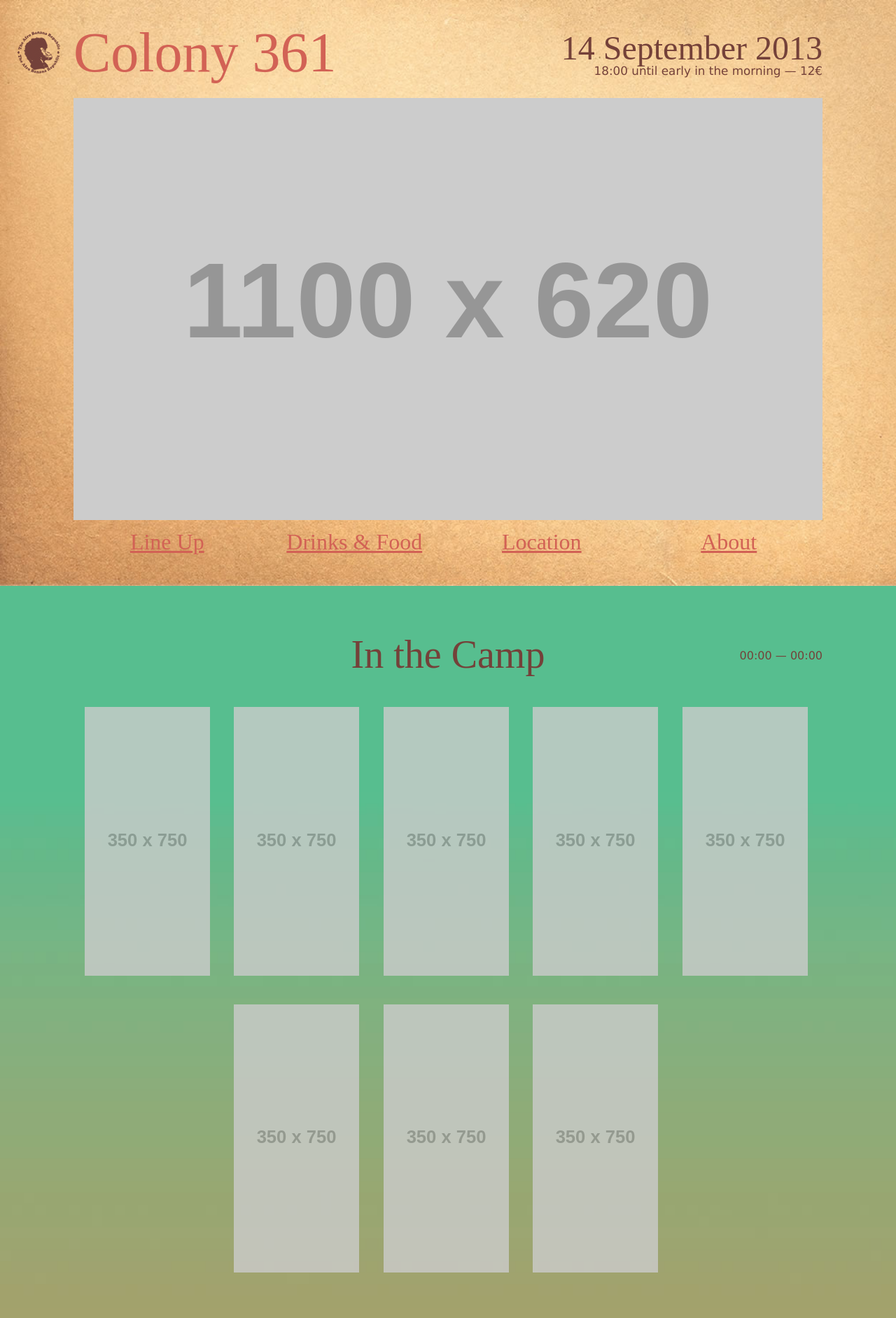
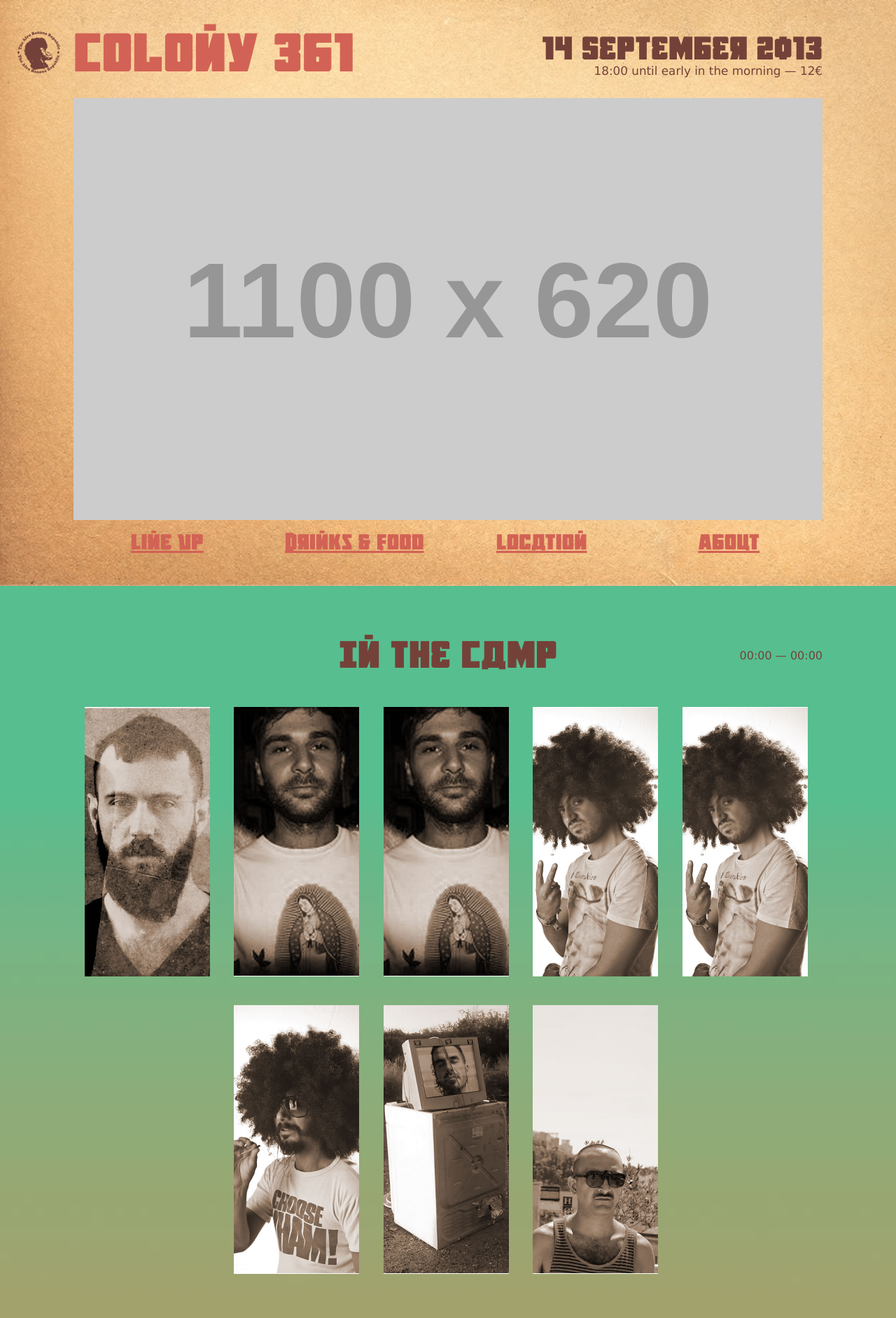
Before and after one commit to afrobanana/colony361, a Jekyll site: the page built from index.html, in a window 1280 px wide. Shown: the top 1883 px of the page at 70% size. Built offline with Jekyll 4.4.1, drawn with Linux system fonts in a browser that asks for light colours; some web fonts are replaced.

Commit message:
lineup photos

```diff
--- a/_layouts/base.html
+++ b/_layouts/base.html
@@ -24,7 +24,7 @@
     <meta property="og:description" content="{{ site.description }}" >
     <meta name="description" content="{{ site.description }}">
     <meta name="keywords" content="The Afro Banana Republic, Cyprus">
-    <link rel="stylesheet" href="{{ site.root }}/static/css/main.css?v={{ site.time | date: "%U%j%H%S" }}" media="all">
+    <link rel="stylesheet" href="/static/css/main.css?v={{ site.time | date: "%U%j%H%S" }}" media="all">
 </head>
 <body>
 <script type="text/javascript">
@@ -69,7 +69,7 @@
                     <ol class="c361-lineup-list">
                         <li class="c361-lineup-list-item">
                             <h4 class="c361-heading">Mr. Ties</h4>
-                           <a><img class="c361-lineup-list-item-image" src="http://placehold.it/350x750"></a>
+                           <a><img class="c361-lineup-list-item-image" src="/static/images/djs/mr-ties.jpg" width="350" height="752"></a>
                             <p class="c361-lineup-list-item-meta">
                                 <span class="c361-lineup-list-item-time">2:30</span>
                                 <span class="c361-lineup-list-item-type">dj set</span>
@@ -83,7 +83,7 @@
                         </li>
                         <li class="c361-lineup-list-item">
                             <h4 class="c361-heading">Jimmy Jib</h4>
-                            <img class="c361-lineup-list-item-image" src="http://placehold.it/350x750">
+                           <a><img class="c361-lineup-list-item-image" src="/static/images/djs/jimmy-jib.jpg" width="350" height="752"></a>
                             <p class="c361-lineup-list-item-meta">
                                 <span class="c361-lineup-list-item-time">1:00</span>
                                 <span class="c361-lineup-list-item-type">dj set</span>
@@ -97,7 +97,7 @@
                         </li>
                         <li class="c361-lineup-list-item">
                             <h4 class="c361-heading">Afro-Μπάντα Banana</h4>
-                            <img class="c361-lineup-list-item-image" src="http://placehold.it/350x750">
+                           <a><img class="c361-lineup-list-item-image" src="/static/images/djs/jimmy-jib.jpg" width="350" height="752"></a>
                             <p class="c361-lineup-list-item-meta">
                                 <span class="c361-lineup-list-item-time">22:00</span>
                                 <span class="c361-lineup-list-item-type">live</span>
@@ -111,7 +111,7 @@
                         </li>
                         <li class="c361-lineup-list-item">
                             <h4 class="c361-heading">Cotsios o Pikatillis</h4>
-                            <img class="c361-lineup-list-item-image" src="http://placehold.it/350x750">
+                           <a><img class="c361-lineup-list-item-image" src="/static/images/djs/cotsios-o-pikatillis.jpg" width="350" height="752"></a>
                             <p class="c361-lineup-list-item-meta">
                                 <span class="c361-lineup-list-item-time">12:00</span>
                                 <span class="c361-lineup-list-item-type">dj set</span>
@@ -125,7 +125,7 @@
                         </li>
                         <li class="c361-lineup-list-item">
                             <h4 class="c361-heading">Casus Belli</h4>
-                            <img class="c361-lineup-list-item-image" src="http://placehold.it/350x750">
+                           <a><img class="c361-lineup-list-item-image" src="/static/images/djs/cotsios-o-pikatillis.jpg" width="350" height="752"></a>
                             <p class="c361-lineup-list-item-meta">
                                 <span class="c361-lineup-list-item-time">20:00</span>
                                 <span class="c361-lineup-list-item-type">live</span>
@@ -138,7 +138,7 @@
                         </li>
                         <li class="c361-lineup-list-item">
                             <h4 class="c361-heading">Koulla P. Katsikoronou</h4>
-                            <img class="c361-lineup-list-item-image" src="http://placehold.it/350x750">
+                           <a><img class="c361-lineup-list-item-image" src="/static/images/djs/koula.jpg" width="350" height="752"></a>
                             <p class="c361-lineup-list-item-meta">
                                 <span class="c361-lineup-list-item-time">21:00</span>
                                 <span class="c361-lineup-list-item-type">dj set</span>
@@ -151,7 +151,7 @@
                         </li>
                         <li class="c361-lineup-list-item">
                             <h4 class="c361-heading">Giorgos Sisamos</h4>
-                            <img class="c361-lineup-list-item-image" src="http://placehold.it/350x750">
+                           <a><img class="c361-lineup-list-item-image" src="/static/images/djs/giorgos-sisamos.jpg" width="350" height="752"></a>
                             <p class="c361-lineup-list-item-meta">
                                 <span class="c361-lineup-list-item-time">23:00</span>
                                 <span class="c361-lineup-list-item-type">dj set</span>
@@ -164,7 +164,7 @@
                         </li>
                         <li class="c361-lineup-list-item">
                             <h4 class="c361-heading">John Pikpas</h4>
-                            <img class="c361-lineup-list-item-image" src="http://placehold.it/350x750">
+                           <a><img class="c361-lineup-list-item-image" src="/static/images/djs/john-pikpas.jpg" width="350" height="752"></a>
                             <p class="c361-lineup-list-item-meta">
                                 <span class="c361-lineup-list-item-time">18:00</span>
                                 <span class="c361-lineup-list-item-type">dj set</span>
@@ -185,7 +185,7 @@
                     <ol class="c361-lineup-list">
                         <li class="c361-lineup-list-item">
                             <h4 class="c361-heading">Ed Davenport</h4>
-                            <img class="c361-lineup-list-item-image" src="http://placehold.it/350x750">
+                           <a><img class="c361-lineup-list-item-image" src="/static/images/djs/ed-davenport.jpg" width="350" height="752"></a>
                             <p class="c361-lineup-list-item-meta">
                                 <span class="c361-lineup-list-item-time">03:00</span>
                                 <span class="c361-lineup-list-item-type">dj set</span>
@@ -199,7 +199,7 @@
                         </li>
                         <li class="c361-lineup-list-item">
                             <h4 class="c361-heading">Turmspringer</h4>
-                            <img class="c361-lineup-list-item-image" src="http://placehold.it/350x750">
+                           <a><img class="c361-lineup-list-item-image" src="/static/images/djs/turmspringer.jpg" width="350" height="752"></a>
                             <p class="c361-lineup-list-item-meta">
                                 <span class="c361-lineup-list-item-time">4:30</span>
                                 <span class="c361-lineup-list-item-type">dj set</span>
@@ -213,7 +213,7 @@
                         </li>
                         <li class="c361-lineup-list-item">
                             <h4 class="c361-heading">Neco</h4>
-                            <img class="c361-lineup-list-item-image" src="http://placehold.it/350x750">
+                           <a><img class="c361-lineup-list-item-image" src="/static/images/djs/neco.jpg" width="350" height="752"></a>
                             <p class="c361-lineup-list-item-meta">
                                 <span class="c361-lineup-list-item-time">0:00</span>
                                 <span class="c361-lineup-list-item-type">dj set</span>
@@ -227,7 +227,7 @@
                         </li>
                         <li class="c361-lineup-list-item">
                             <h4 class="c361-heading">TEKNON BRUTUS</h4>
-                            <img class="c361-lineup-list-item-image" src="http://placehold.it/350x750">
+                           <a><img class="c361-lineup-list-item-image" src="/static/images/djs/teknon-brutus.jpg" width="350" height="752"></a>
                             <p class="c361-lineup-list-item-meta">
                                 <span class="c361-lineup-list-item-time">06:00</span>
                                 <span class="c361-lineup-list-item-type">dj set</span>
@@ -241,7 +241,7 @@
                         </li>
                         <li class="c361-lineup-list-item">
                             <h4 class="c361-heading">Tony Cusack aka Neti Neti </h4>
-                            <img class="c361-lineup-list-item-image" src="http://placehold.it/350x750">
+                           <a><img class="c361-lineup-list-item-image" src="/static/images/djs/tony-cusack.jpg" width="350" height="752"></a>
                             <p class="c361-lineup-list-item-meta">
                                 <span class="c361-lineup-list-item-time">01:30</span>
                                 <span class="c361-lineup-list-item-type">dj set</span>
@@ -263,7 +263,7 @@
                     <ol class="c361-lineup-list">
                         <li class="c361-lineup-list-item">
                             <h4 class="c361-heading">MR FOX</h4>
-                            <img class="c361-lineup-list-item-image" src="http://placehold.it/350x750">
+                           <a><img class="c361-lineup-list-item-image" src="/static/images/djs/mr-fox.jpg" width="350" height="752"></a>
                             <p class="c361-lineup-list-item-meta">
                                 <span class="c361-lineup-list-item-time">01:30</span>
                                 <span class="c361-lineup-list-item-type">dj set</span>
@@ -276,7 +276,7 @@
                         </li>
                         <li class="c361-lineup-list-item">
                             <h4 class="c361-heading">Mpakkalis (Simply Nick) &amp; Astronaut</h4>
-                            <img class="c361-lineup-list-item-image" src="http://placehold.it/350x750">
+                           <a><img class="c361-lineup-list-item-image" src="/static/images/djs/mpakkalis-astronaut.jpg" width="350" height="752"></a>
                             <p class="c361-lineup-list-item-meta">
                                 <span class="c361-lineup-list-item-time">03:00</span>
                                 <span class="c361-lineup-list-item-type">dj set</span>
--- a/static/css/main.css
+++ b/static/css/main.css
@@ -1,6 +1,6 @@
 /** app.scss @author rudas@afrobananarepublic.com (Nicolas Rudas) Copyright (c) 2013 The Afro Banana Republic */
 /*** Imports ****************************************************************************/
-@font-face { font-family: 'October Guard'; src: url("/static/october_guard/october_guard.eot"); src: url("/static/october_guard/october_guard.eot?#iefix") format("embedded-opentype"), url("/static/october_guard/october_guard.svg#October Guard") format("svg"), url("/static/october_guard/october_guard.woff") format("woff"), url("/static/october_guard/october_guard.ttf") format("truetype"); font-weight: normal; font-style: normal; }
+@font-face { font-family: 'October Guard'; src: url("../fonts/october_guard/october_guard.eot"); src: url("../fonts/october_guard/october_guard.eot?#iefix") format("embedded-opentype"), url("../fonts/october_guard/october_guard.svg#October Guard") format("svg"), url("../fonts/october_guard/october_guard.woff") format("woff"), url("../fonts/october_guard/october_guard.ttf") format("truetype"); font-weight: normal; font-style: normal; }
 
 /** variables.scss @author rudas@afrobananarepublic.com (Nicolas Rudas) Copyright (c) 2013 The Afro Banana Republic */
 /*** VARIABLES ****************************************************************************/
@@ -372,12 +372,12 @@ fieldset { border-color: #c1c1c1; }
 
 .c361-lineup-list { list-style: none; margin: 0; padding: 0; }
 
-.c361-lineup-list-item { display: inline-block; width: 20%; margin-left: -0.35em; margin-top: -0.35em; position: relative; opacity: 0.8; overflow: hidden; line-height: 1; box-sizing: border-box; padding: 17.5px; color: #cfcfcf; z-index: 1; }
+.c361-lineup-list-item { display: inline-block; width: 20%; margin-left: -0.35em; margin-top: -0.35em; position: relative; overflow: hidden; line-height: 1; box-sizing: border-box; padding: 17.5px; color: #cfcfcf; z-index: 1; }
 .c361-lineup-list-item .c361-heading, .c361-lineup-list-item .c361-lineup-list-item-meta, .c361-lineup-list-item .c361-lineup-list-item-description { display: none; position: absolute; top: 0; left: 0; width: 100%; opacity: 0; cursor: default; }
 .c361-lineup-list-item .c361-heading { top: auto; bottom: 0; font-family: "Lucida Grande", Tahoma, Verdana, Arial, sans-serif; color: #fff; line-height: 1; padding-top: 17.5px; margin-bottom: 17.5px; }
 .c361-lineup-list-item .c361-lineup-list-item-description { font-size: 80%; padding: 17.5px; box-sizing: border-box; }
 .c361-lineup-list-item .c361-lineup-list-item-description p { margin-bottom: 17.5px; }
-.c361-lineup-list-item:hover, .c361-lineup-list-item:focus { opacity: 1; background-color: rgba(0, 0, 0, 0.6); z-index: 2; -webkit-transform: scale(1.2); -moz-transform: scale(1.2); -ms-transform: scale(1.2); -o-transform: scale(1.2); transform: scale(1.2); -webkit-transition-property: -webkit-transform; -moz-transition-property: -moz-transform; -ms-transition-property: -ms-transform; -o-transition-property: -o-transform; transition-property: transform; -webkit-transition-duration: 250ms; -moz-transition-duration: 250ms; -ms-transition-duration: 250ms; -o-transition-duration: 250ms; transition-duration: 250ms; -webkit-transition-timing-function: ease-in; -moz-transition-timing-function: ease-in; -ms-transition-timing-function: ease-in; -o-transition-timing-function: ease-in; transition-timing-function: ease-in; }
+.c361-lineup-list-item:hover, .c361-lineup-list-item:focus { opacity: 1; background-color: rgba(0, 0, 0, 0.8); z-index: 2; -webkit-transform: scale(1.2); -moz-transform: scale(1.2); -ms-transform: scale(1.2); -o-transform: scale(1.2); transform: scale(1.2); -webkit-transition-property: -webkit-transform; -moz-transition-property: -moz-transform; -ms-transition-property: -ms-transform; -o-transition-property: -o-transform; transition-property: transform; -webkit-transition-duration: 250ms; -moz-transition-duration: 250ms; -ms-transition-duration: 250ms; -o-transition-duration: 250ms; transition-duration: 250ms; -webkit-transition-timing-function: ease-in; -moz-transition-timing-function: ease-in; -ms-transition-timing-function: ease-in; -o-transition-timing-function: ease-in; transition-timing-function: ease-in; }
 .c361-lineup-list-item:hover .c361-heading, .c361-lineup-list-item:hover .c361-lineup-list-item-description, .c361-lineup-list-item:focus .c361-heading, .c361-lineup-list-item:focus .c361-lineup-list-item-description { display: block; opacity: 1; -webkit-transition: opacity 1500ms ease-in 0s; -moz-transition: opacity 1500ms ease-in 0s; -ms-transition: opacity 1500ms ease-in 0s; -o-transition: opacity 1500ms ease-in 0s; transition: opacity 1500ms ease-in 0s; }
 .c361-lineup-list-item:hover .c361-lineup-list-item-image, .c361-lineup-list-item:focus .c361-lineup-list-item-image { visibility: hidden; }
 
--- a/static/css/src/base.scss
+++ b/static/css/src/base.scss
@@ -202,7 +202,6 @@ fieldset {
     margin-left: -0.35em; // maxi
     margin-top: -0.35em; // maxi
     position: relative;
-    opacity: 0.8;
     overflow: hidden;
     line-height: 1;
     box-sizing: border-box;
@@ -243,12 +242,12 @@ fieldset {
      }
 
      .c361-lineup-list-item-image {
-
+        // opacity: 0.8;
      }
 
      &:hover, &:focus {
         opacity: 1;
-        background-color: rgba(0, 0, 0, 0.6);
+        background-color: rgba(0, 0, 0, 0.8);
         z-index: 2;
 
         // @include transition (opacity 100ms ease-in 0s,
```
Also changed, not shown: static/css/src/fonts/october_guard.scss (+5 -5 lines), static/images/djs/cotsios-o-pikatillis.jpg (added), static/images/djs/ed-davenport.jpg (added), static/images/djs/giorgos-sisamos.jpg (added), static/images/djs/jimmy-jib.jpg (added), static/images/djs/john-pikpas.jpg (added), static/images/djs/koula.jpg (added), static/images/djs/mpakkalis-astronaut.jpg (added), static/images/djs/mr-fox.jpg (added), static/images/djs/mr-ties.jpg (added), static/images/djs/neco.jpg (added), static/images/djs/teknon-brutus.jpg (added), static/images/djs/tony-cusack.jpg (added), static/images/djs/turmspringer.jpg (added).
